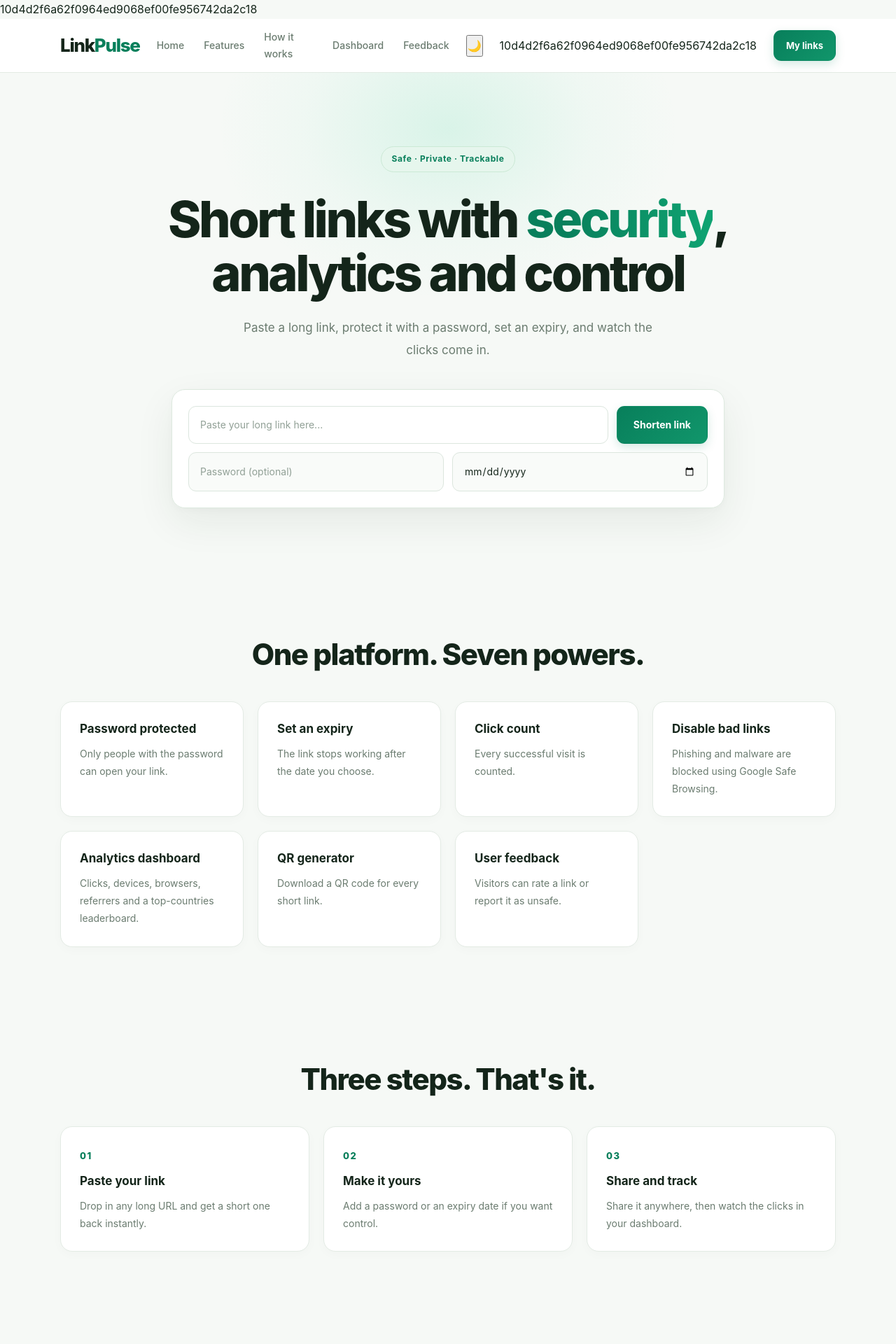
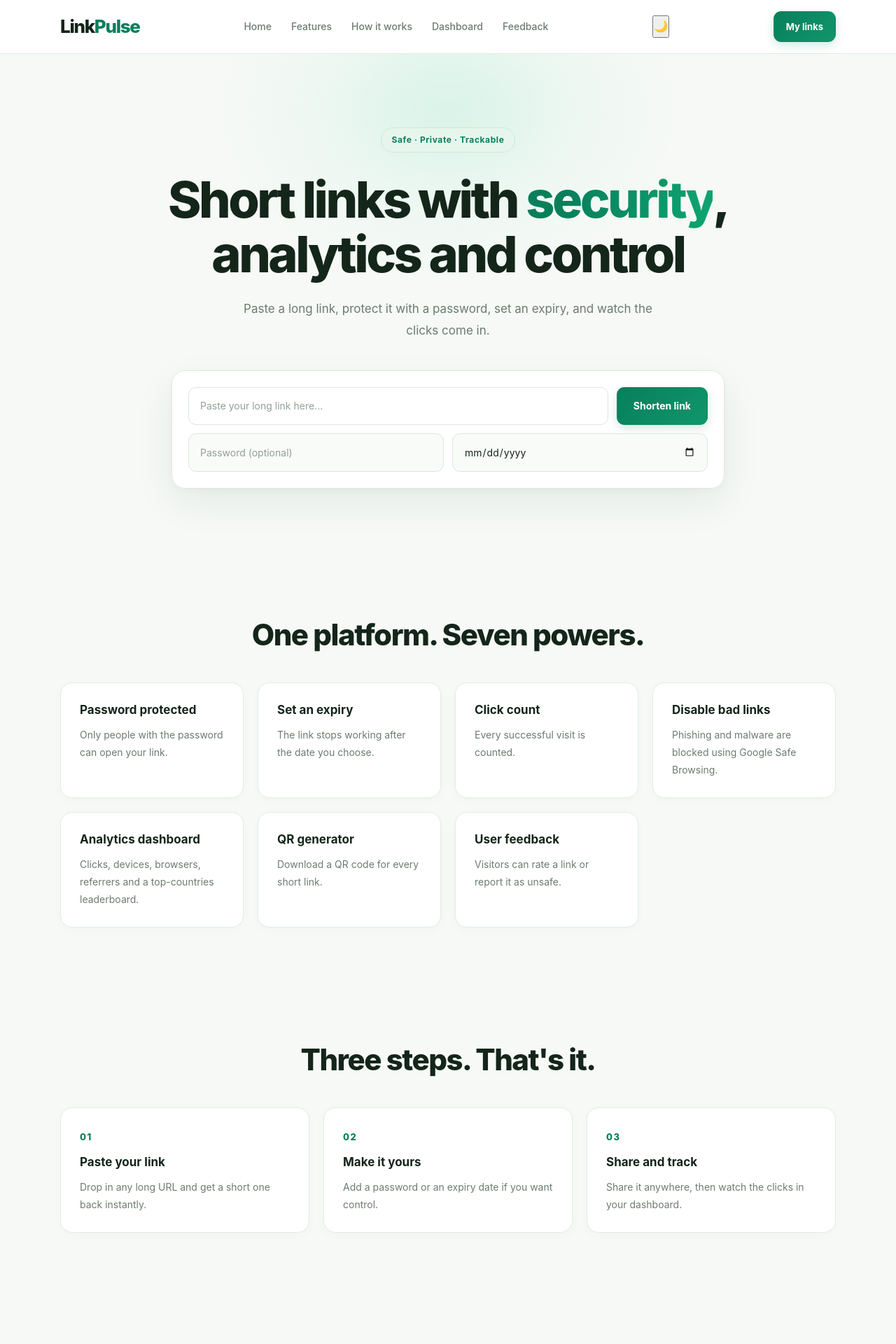
Before and after one commit to kshapaksha/RunTimeRebels-LinkPulse, a Flask app: page / in a window 1280 px wide. Shown: the top 1920 px of the page at 70% size. Run offline with Flask 3, Linux system fonts and the light colour scheme.

Commit message:
Clean up index.html by removing comments
Removed commented sections for navbar, hero, features, how it works, feedback form, footer, and scripts.

```diff
--- a/templates/index.html
+++ b/templates/index.html
@@ -12,12 +12,11 @@
 </script>
 
     <link rel="stylesheet" href="styless.css">
- 10d4d2f6a62f0964ed9068ef00fe956742da2c18
+
 </head>
 
 <body>
 
-    <!-- 1. NAVBAR -->
     <header class="nav">
         <div class="container nav-inner">
             <a href="/" class="brand">Link<span>Pulse</span></a>
@@ -33,21 +32,18 @@
             <button id="theme-toggle" class="theme-btn" type="button" aria-label="Switch theme">🌙</button>
 
 
- 10d4d2f6a62f0964ed9068ef00fe956742da2c18
             <a href="/dashboard" class="btn btn-small">My links</a>
         </div>
     </header>
 
     <main>
 
-        <!-- 2. HERO: shorten form + result -->
         <section class="hero container">
             <span class="pill">Safe · Private · Trackable</span>
             <h1>Short links with <em>security</em>, analytics and control</h1>
             <p class="sub">Paste a long link, protect it with a password, set an expiry, and watch the clicks come in.
             </p>
 
-            <!-- Shorten form -->
             <form id="shorten-form" class="shorten-box">
                 <div class="row">
                     <input type="text" id="url" placeholder="Paste your long link here..." required>
@@ -62,7 +58,6 @@
                 <p id="error" class="error hidden"></p>
             </form>
 
-            <!-- Result (hidden until a link is made) -->
             <div id="result" class="result hidden">
                 <div class="row">
                     <input type="text" id="short-url" readonly>
@@ -76,7 +71,6 @@
             </div>
         </section>
 
-        <!-- 3. FEATURES (7 cards) -->
         <section id="features" class="section container">
             <h2>One platform. Seven powers.</h2>
 
@@ -112,7 +106,6 @@
             </div>
         </section>
 
-        <!-- 4. HOW IT WORKS (3 steps) -->
         <section id="how" class="section container">
             <h2>Three steps. That's it.</h2>
 
@@ -135,7 +128,7 @@
             </div>
         </section>
 
-        <!-- 5. FEEDBACK FORM -->
+
         <section id="feedback" class="section container narrow">
             <h2>Rate or report a link</h2>
 
@@ -164,18 +157,16 @@
 
     </main>
 
-    <!-- 6. FOOTER -->
+
     <footer class="footer">
         <div class="container">© 2026 LinkPulse · Run Time Rebels · Graphic Era Hill University</div>
     </footer>
 
-    <!-- Scripts -->
+
     <script src="/static/js/common.js"></script>
     <script src="/static/js/app.js"></script>
 </body>
 
-<<<<<<< HEAD
 </html>
-=======
+
 </html>
->>>>>>> 10d4d2f6a62f0964ed9068ef00fe956742da2c18
```
